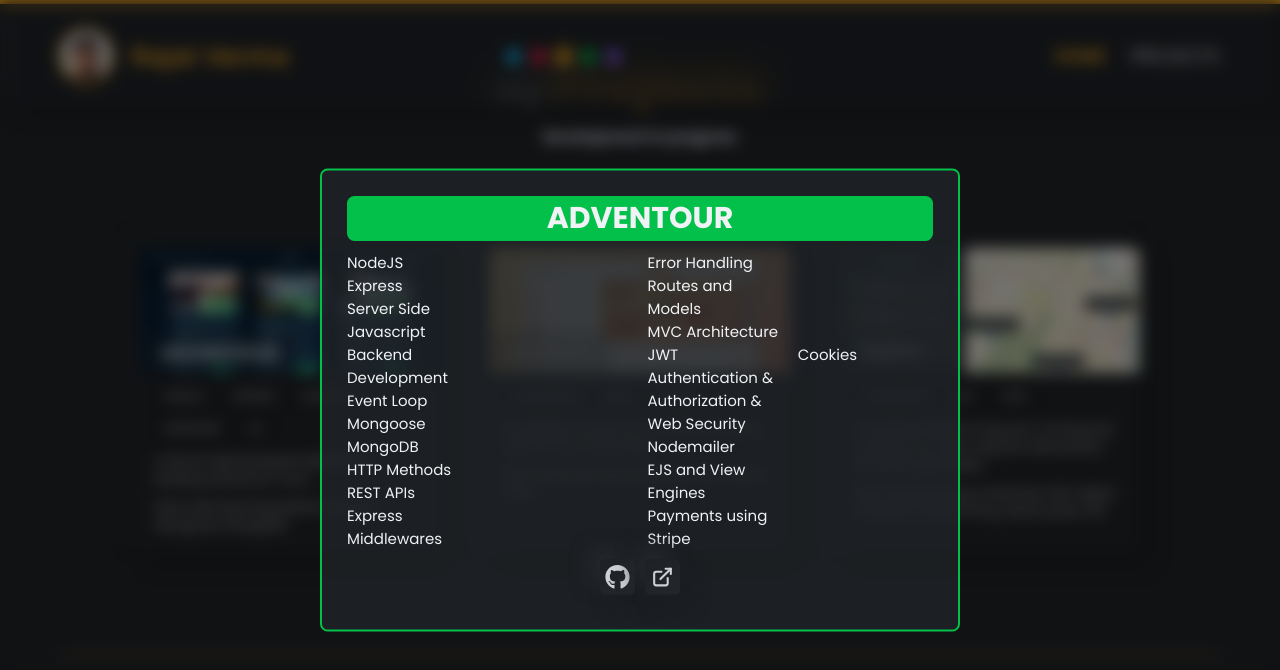
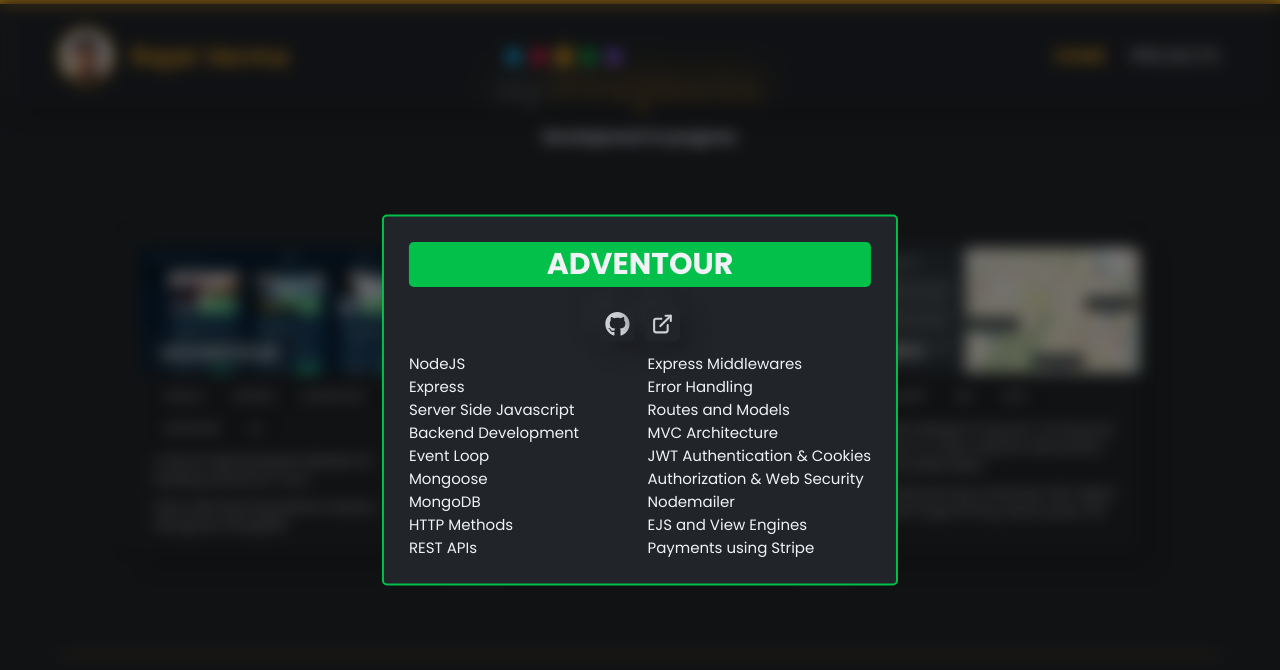
Before and after one commit to rajatverma311201/portfolio, a Next.js app: page / in a window 1280 px wide. Both pictures are taken after a click on the element 290 px from the left and 4823 px from the top of the page. Shown: the part 4423-5093 px from the top of the page. Built offline with nearby package versions, Linux system fonts and the light colour scheme.

Commit message:
added links

```diff
--- a/src/components/Project/ProjectsSection.jsx
+++ b/src/components/Project/ProjectsSection.jsx
@@ -160,24 +160,34 @@
                     <h2 className={styles["modal-project-name"]}>
                         {modalProject?.name}
                     </h2>
+                    <div className={styles["modal-link"]}>
+                        <a
+                            href={modalProject?.githubLink}
+                            target="_blank"
+                            className={styles["modal-link__item"]}
+                        >
+                            <FaGithub />
+                        </a>
+                        <a
+                            href={modalProject?.liveLink}
+                            target="_blank"
+                            className={styles["modal-link__item"]}
+                        >
+                            <TbExternalLink />
+                        </a>
+                    </div>
                     <ul className={styles["modal-project-topic-list"]}>
                         {modalProject?.topics?.map((topic) => (
                             <li
                                 key={topic}
-                                className={styles["modal-project-topic-list"]}
+                                className={
+                                    styles["modal-project-topic-list__item"]
+                                }
                             >
                                 {topic}
                             </li>
                         ))}
                     </ul>
-                    <div className={styles["modal-link"]}>
-                        <a href="" className={styles["modal-link__item"]}>
-                            <FaGithub />
-                        </a>
-                        <a href="" className={styles["modal-link__item"]}>
-                            <TbExternalLink />
-                        </a>
-                    </div>
                 </motion.div>
             </Box>
         </AnimatePresence>
--- a/src/components/Project/ProjectsSection.module.scss
+++ b/src/components/Project/ProjectsSection.module.scss
@@ -49,15 +49,16 @@
     flex-wrap: wrap;
 }
 .modal-project {
-    background: rgba($background-color-2, 0.75);
-    // backdrop-filter: blur(10px);
+    background: $background-color-2;
+    // background: rgba($background-color-2, 0.9);
+    // backdrop-filter: blur(50px);
+    // @include filter(blur(10px));
     // box-shadow: $shadow-1;
     border: 2px solid var(--section-color);
-    @include border-radius(7.5px);
+    @include border-radius(5px);
     padding: 2.5rem;
     max-width: 90vw;
     max-height: 90vh;
-    overflow: auto;
     color: $color-lightest;
     font-size: 1.5rem;
     &-name {
@@ -73,7 +74,7 @@
         margin-bottom: 1rem;
         padding-inline: 1rem;
         &::after {
-            @include border-radius(7.5px);
+            @include border-radius(5px);
             position: absolute;
             @include centerPosition();
             content: " ";
@@ -87,10 +88,14 @@
         // background-color: var(--section-color);
     }
 
+    overflow-y: scroll;
     &-topic-list {
         list-style: none;
         columns: 2;
 
+        @media (max-width: 768px) {
+            columns: 1;
+        }
         &__item {
         }
     }
@@ -98,7 +103,7 @@
     .modal-link {
         @include flex(1rem);
         &__item {
-            background: $background-color-1;
+            background: $background-color-2;
             box-shadow: $shadow-1;
             @include border-radius(5px);
             padding: 0.5rem;
```
